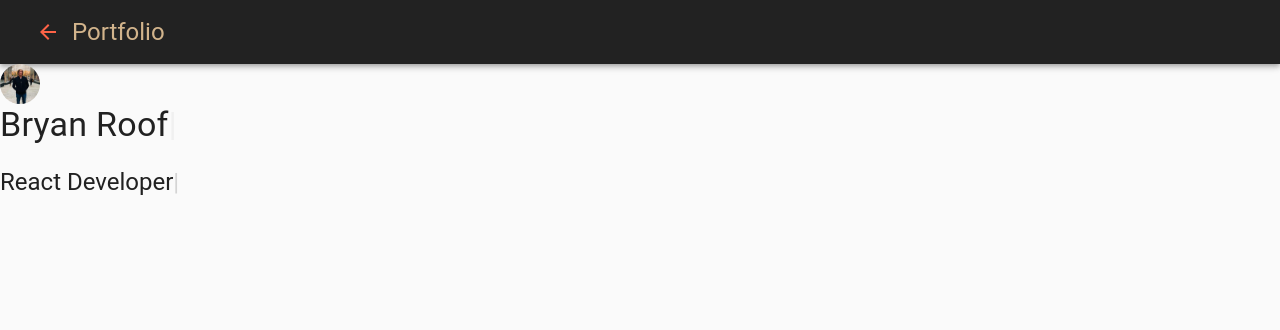
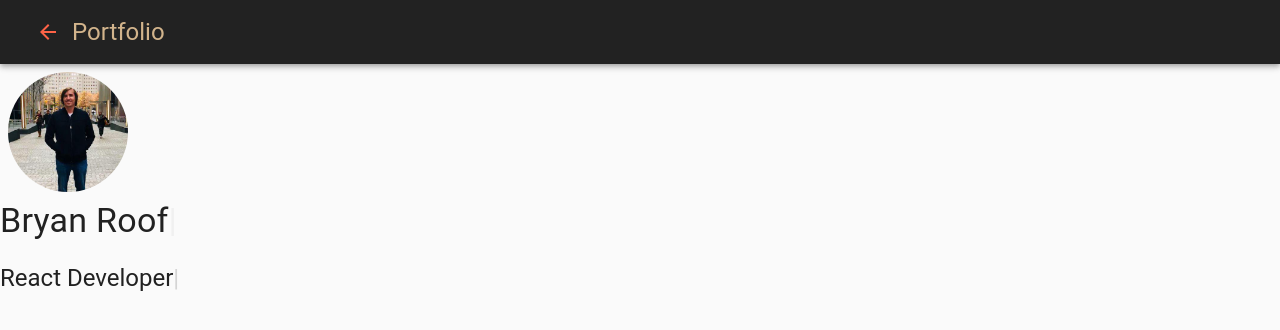
Before and after one commit to broof716/react-portfolio, a React (Create React App) app: page / in a window 1280 px wide. Shown: the top 330 px of the page. Built offline with nearby package versions, Linux system fonts and the light colour scheme.

Commit message:
Adding CSS to Header.js

```diff
--- a/src/components/Header.js
+++ b/src/components/Header.js
@@ -1,12 +1,22 @@
 import React from 'react'
+import {makeStyles} from '@material-ui/core/styles'
 import {Typography, Avatar, Grid, Box } from '@material-ui/core'
 import Typed from 'react-typed'
 import avatar from '../bryan.png'
 
+// CSS STYLES
+const useStyles = makeStyles(theme=>({
+  avatar: {
+    width: theme.spacing(15),
+    height: theme.spacing(15),
+    margin: theme.spacing(1)
+  }
+}));
 const Header = () => {
+  const classes = useStyles()
   return (
     <Box>
-      <Avatar src={avatar} alt="Bryan Roof"/>
+      <Avatar className={classes.avatar} src={avatar} alt="Bryan Roof"/>
       <Typography variant="h4">
         <Typed strings={["Bryan Roof"]} typeSpeed={40} />
       </Typography>
```
